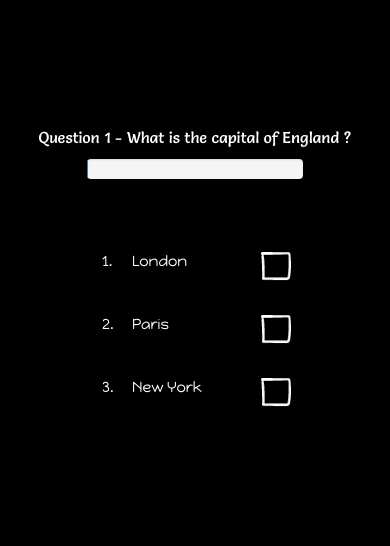
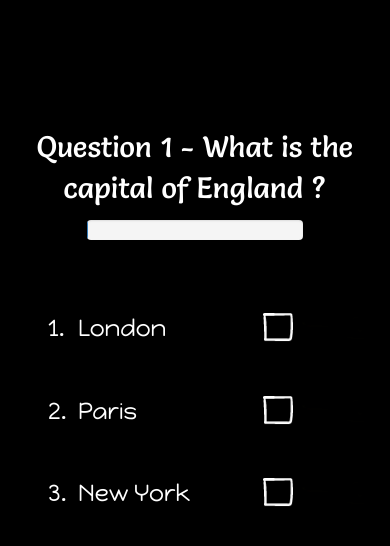
Before and after one commit to DoctorTone/KidsQuiz, a plain HTML site: page questions.html in a window 390 px wide. Drawn offline with Linux system fonts and the light colour scheme; no server answers.

Commit message:
Reformatetd for small mobile

```diff
--- a/css/quizStyles.css
+++ b/css/quizStyles.css
@@ -47,7 +47,7 @@ body {
 }
 .mainTitle p,
 .mainTitle span {
-    font-size: 4vw;
+    font-size: 7.5vw;
     font-family: 'salsaregular';
     color: white;
 }
@@ -87,11 +87,11 @@ body {
     margin: 0 20%;
 }
 .questionContainer {
-    margin: 20% 0 0 20%;
+    margin: 20% 0 0 5%;
 }
 .questionContainer p {
     font-family: "happy_monkeyregular";
-    font-size: 3.75vw;
+    font-size: 6vw;
     color: white;
 }
 .questionImage img {
@@ -104,10 +104,11 @@ body {
     margin-bottom: 12.5%;
 }
 .responseImage {
-    margin-top: 1.5%;
+    margin-top: 0%;
+    padding: 0 0 0 1%;
 }
 .responseImage img {
-    width: 250%;
+    width: 300%;
 }
 #playContainer {
     margin-top: 9vh;
@@ -153,6 +154,9 @@ body {
 #tryAgainContainer {
     margin-top: 15%;
 }
+#endImageContainer img {
+    width: 100%;
+}
 /* Media queries */
 @media (min-width: 568px) {
     .quizTitle p,
@@ -177,6 +181,10 @@ body {
     .mainTitle {
         margin-top: 20vh;
     }
+    .mainTitle p,
+    .mainTitle span {
+        font-size: 4vw;
+    }
     .questionContainer {
         margin-top: 5%;
     }
@@ -190,10 +198,16 @@ body {
         margin-top: 0.75%;
     }
     .responseImage img {
-        width: 135%;
+        width: 200%;
     }
     #summary {
         margin-top: 2%;
+    }
+    #finished {
+        margin-top: 1%;
+    }
+    #endImageContainer img {
+        width: 30%;
     }
 }
 @media (min-width: 768px) {
--- a/questions.html
+++ b/questions.html
@@ -8,7 +8,7 @@
     <title>Questions</title>
 
     <link rel="stylesheet" href="css/bootstrap.css?v=0.1">
-    <link href="css/quizStyles.css?v=0.3" rel="stylesheet" type="text/css">
+    <link href="css/quizStyles.css?v=0.4" rel="stylesheet" type="text/css">
 
     <script type="text/javascript" src="js/jquery-1.11.2.min.js"></script>
     <script type="text/javascript" src="js/bootstrap.min.js"></script>
@@ -38,15 +38,15 @@
                                 <div class="col-xxs-1 col-xs-1">
                                     <p>1.</p>
                                 </div>
-                                <div class="col-xxs-6">
+                                <div class="col-xxs-7 col-xs-7">
                                     <p id="answerText0"></p>
                                 </div>
-                                <div id="clickAnswer0" class="col-xxs-1 questionImage">
+                                <div id="clickAnswer0" class="col-xxs-1 col-xs-1 questionImage">
                                     <img src="images/square.png">
                                     <img id="answerCorrect0" class="noDisplay" src="images/tick.png">
                                     <img id="answerWrong0" class="noDisplay" src="images/cross.png">
                                 </div>
-                                <div class="col-xxs-2 col-xs-2 responseImage">
+                                <div class="col-xxs-1 col-xs-1 responseImage">
                                     <img id="clickResponse0" src="images/holder.png">
                                 </div>
                             </div>
@@ -54,7 +54,7 @@
                                 <div class="col-xxs-1 col-xs-1">
                                     <p>2.</p>
                                 </div>
-                                <div class="col-xxs-6 col-xs-6">
+                                <div class="col-xxs-7 col-xs-7">
                                     <p id="answerText1"></p>
                                 </div>
                                 <div id="clickAnswer1" class="col-xxs-1 col-xs-1 questionImage">
@@ -62,7 +62,7 @@
                                     <img id="answerCorrect1" class="noDisplay" src="images/tick.png">
                                     <img id="answerWrong1" class="noDisplay" src="images/cross.png">
                                 </div>
-                                <div class="col-xxs-2 col-xs-2 responseImage">
+                                <div class="col-xxs-1 col-xs-1 responseImage">
                                     <img id="clickResponse1" src="images/holder.png">
                                 </div>
                             </div>
@@ -70,7 +70,7 @@
                                 <div class="col-xxs-1 col-xs-1">
                                     <p>3.</p>
                                 </div>
-                                <div class="col-xxs-6 col-xs-6">
+                                <div class="col-xxs-7 col-xs-7">
                                     <p id="answerText2"></p>
                                 </div>
                                 <div id="clickAnswer2" class="col-xxs-1 col-xs-1 questionImage">
@@ -78,7 +78,7 @@
                                     <img id="answerCorrect2" class="noDisplay" src="images/tick.png">
                                     <img id="answerWrong2" class="noDisplay" src="images/cross.png">
                                 </div>
-                                <div class="col-xxs-2 col-xs-2 responseImage">
+                                <div class="col-xxs-1 col-xs-1 responseImage">
                                     <img id="clickResponse2" src="images/holder.png">
                                 </div>
                             </div>
@@ -103,7 +103,7 @@
             <p>Congratulations!</p>
             <p>You correctly answered all the questions!!!</p>
         </div>
-        <div id="endImageContainer">
+        <div id="endImageContainer" class="centred">
             <img src="images/fireworks-animated.gif">
         </div>
     </div>
```
